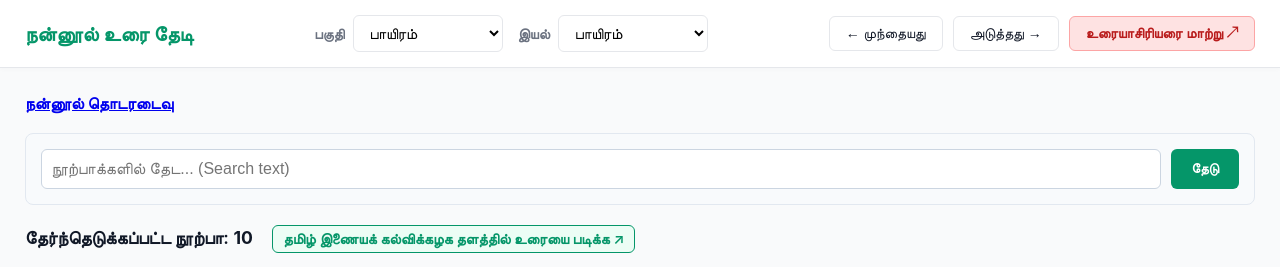
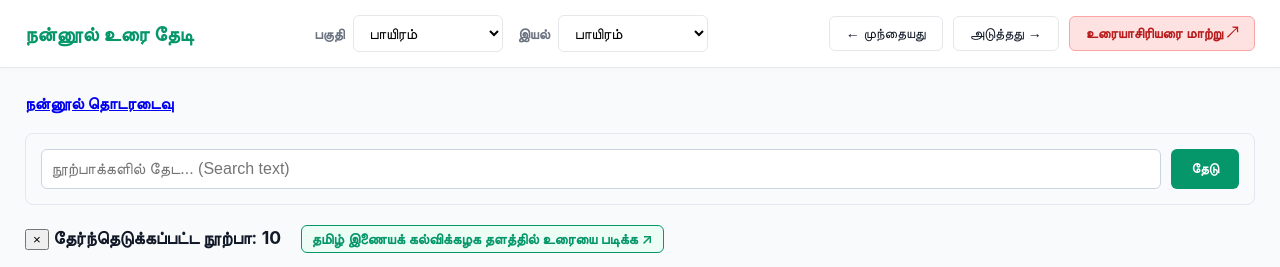
Before and after one commit to sundararajana/nannool, a plain HTML site: page index.html in a window 1280 px wide. Both pictures are taken after a click on the button "10". Shown: the top 267 px of the page. Drawn offline with Linux system fonts and the light colour scheme.

Commit message:
added a close x button for nurpa display

```diff
--- a/index.html
+++ b/index.html
@@ -554,6 +554,11 @@
             }
         }
 
+        function closeNurpaDisplay() {
+            currentSelectionText.innerHTML = '';
+            document.getElementById('nurpa-display').style.display = 'none';
+        }
+
         function loadNurpa(songNo, openTab = false) {
             activeSongNo = songNo;
 
@@ -612,11 +617,13 @@
             }
 
             // 3. Update the status text and next/prev buttons (Existing logic)
-            currentSelectionText.innerHTML = `தேர்ந்தெடுக்கப்பட்ட நூற்பா: <strong>${songNo}</strong>
-    <a href="#" onclick="openTamilVuPopup(${songNo}, ${currentAthikaramId}); return false;"
-       style="margin-left: 15px; color: var(--primary); font-weight: 600; text-decoration: none; border: 1px solid var(--primary); padding: 4px 10px; border-radius: 6px; background-color: #ECFDF5; display: inline-block; font-size: 0.9rem;">
-       தமிழ் இணையக் கல்விக்கழக தளத்தில் உரையை படிக்க ↗
-    </a>`;
+            currentSelectionText.innerHTML = `
+            <button id="close-nurpa-display" onClick = "closeNurpaDisplay()">&times;</button>
+            தேர்ந்தெடுக்கப்பட்ட நூற்பா: <strong>${songNo}</strong>
+            <a href="#" onclick="openTamilVuPopup(${songNo}, ${currentAthikaramId}); return false;"
+            style="margin-left: 15px; color: var(--primary); font-weight: 600; text-decoration: none; border: 1px solid var(--primary); padding: 4px 10px; border-radius: 6px; background-color: #ECFDF5; display: inline-block; font-size: 0.9rem;">
+                தமிழ் இணையக் கல்விக்கழக தளத்தில் உரையை படிக்க ↗
+            </a>`;
 
             prevBtn.disabled = (songNo <= 1);
             nextBtn.disabled = (songNo >= MAX_NURPA);
```
